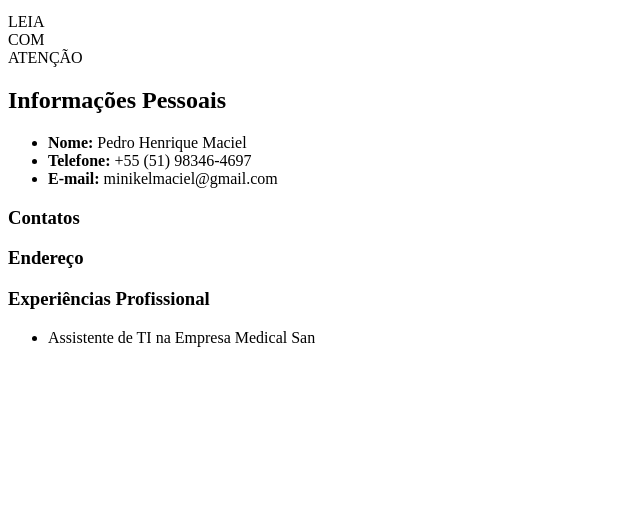
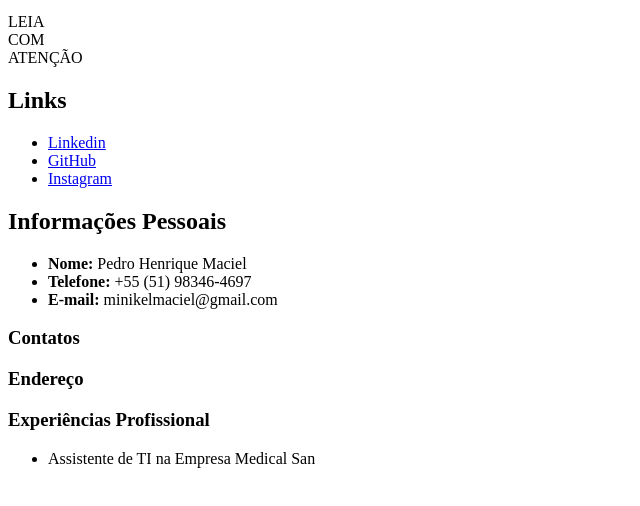
Before and after one commit to xMACIELx/Meu_Curriculo, a plain HTML site: page index.html in a window 1280 px wide. Shown: the part 202-708 px from the top of the page, without its empty margins (0-640 px from the left). Drawn offline with Linux system fonts and the light colour scheme.

Commit message:
Aula Links Clicáveis

```diff
--- a/index.html
+++ b/index.html
@@ -16,6 +16,12 @@
     </p>
 
     <!-- Conteúdo -->
+    <h2> Links </h2>
+    <ul>
+        <li> <a href="https://www.linkedin.com/in/pedro-henrique-maciel-7947a91a8/"> Linkedin </a> </li>
+        <li> <a href="https://github.com/xMACIELx"> GitHub </a> </li>
+        <li> <a href="https://www.instagram.com/ph_maciellll/"> Instagram </a> </li>
+    </ul>
     <h2> Informações Pessoais </h2>
     <ul>
         <li> <b> Nome: </b> Pedro Henrique Maciel </li>
```
